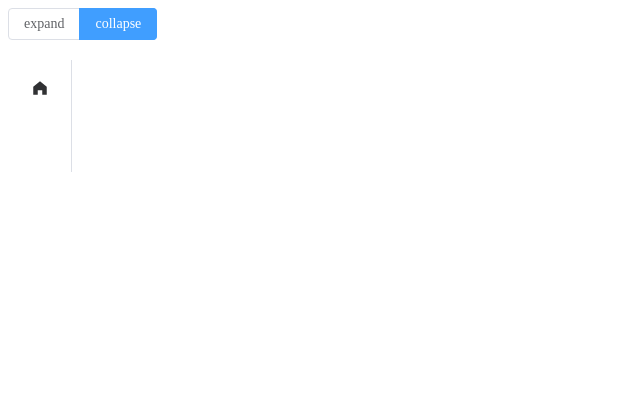
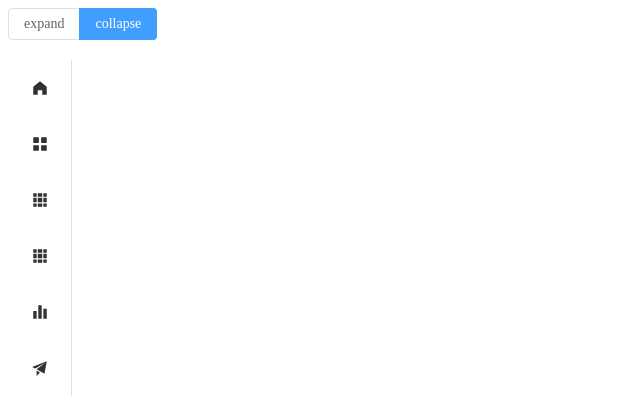
Before and after one commit to milkyfun0/ATGUIGU-ALL, a Vue app in the folder demo01/: page / in a window 1280 px wide. Shown: the top 414 px of the page, without its empty margins (0-640 px from the left). Built offline with nearby package versions, Linux system fonts and the light colour scheme.

Commit message:
demo main

```diff
--- a/demo01/src/layout/AppMenu.vue
+++ b/demo01/src/layout/AppMenu.vue
@@ -20,11 +20,42 @@
     <el-sub-menu index="2">
       <template #title>
         <el-icon>
-
+          <Menu/>
         </el-icon>
+        <span>数据导入</span>
       </template>
-
+      <el-menu-item index="2-1">文本采集</el-menu-item>
+      <el-menu-item index="2-2">结构化数据</el-menu-item>
+      <el-menu-item index="2-2">管理员数据导入</el-menu-item>
     </el-sub-menu>
+    <el-sub-menu index="3">
+      <template #title>
+        <el-icon>
+          <Grid/>
+        </el-icon>
+        <span>数据分析</span>
+      </template>
+      <el-menu-item index="3-1">知识图谱</el-menu-item>
+      <el-menu-item index="3-2">数据统计</el-menu-item>
+    </el-sub-menu>
+    <el-menu-item index="4">
+      <el-icon>
+        <Grid/>
+      </el-icon>
+      <template #title>故障诊断</template>
+    </el-menu-item>
+    <el-menu-item index="5">
+      <el-icon>
+        <Histogram/>
+      </el-icon>
+      <template #title>故障预测</template>
+    </el-menu-item>
+    <el-menu-item index="6">
+      <el-icon>
+        <Promotion/>
+      </el-icon>
+      <template #title>案例分析</template>
+    </el-menu-item>
   </el-menu>
 </template>
 <script lang="ts">
@@ -38,7 +69,7 @@ import {
 
 export default {
   name: "AppMenu",
-  props: [],
+  props: ["isCollapse"],
   emits: [],
   components: [],
   data() {
```
